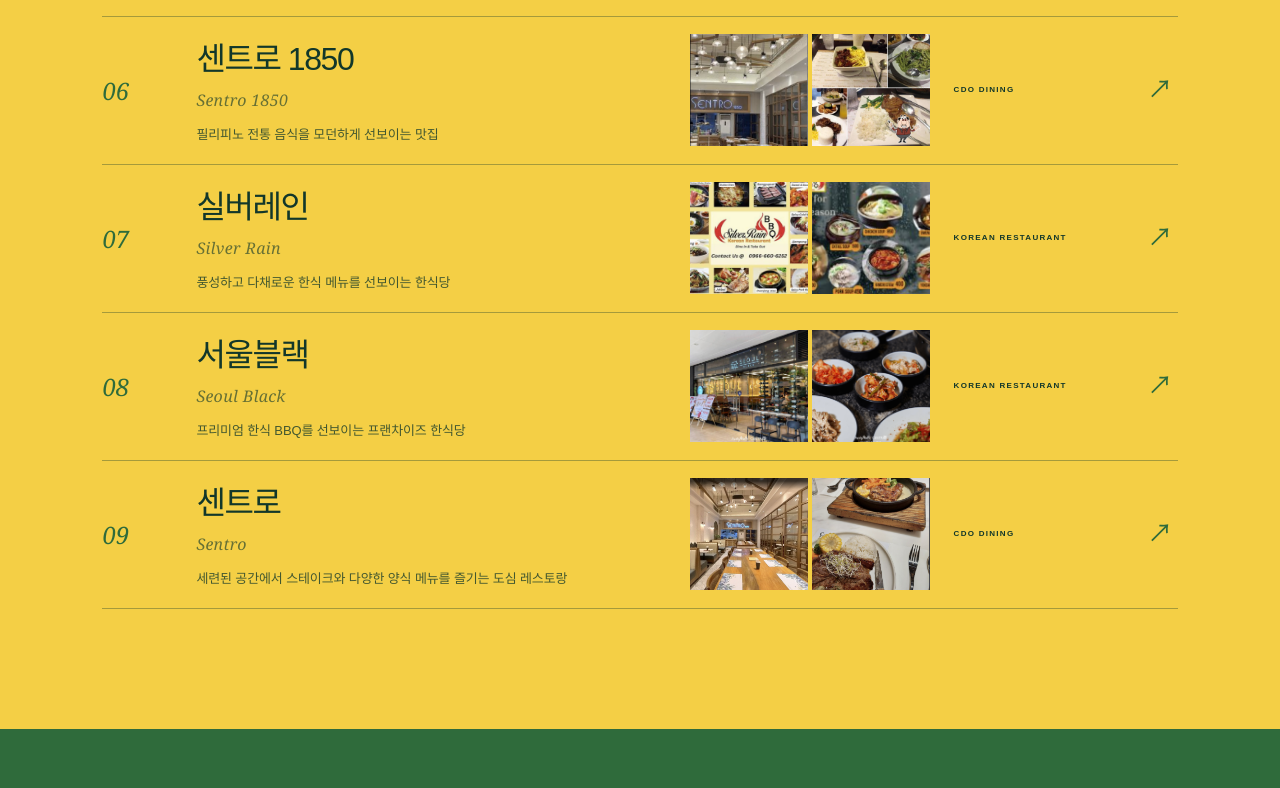
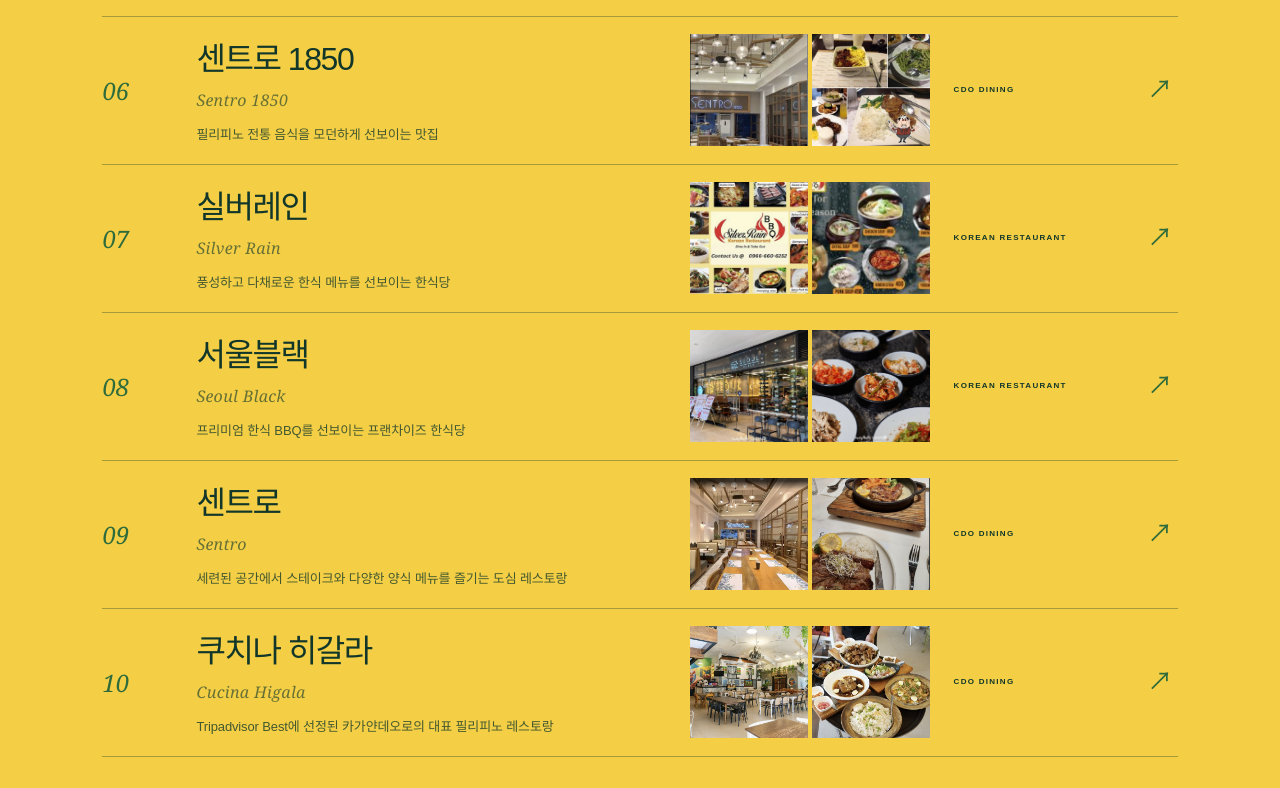
Before and after one commit to hellenqueen00-a11y/cagayandeoro, a Next.js app: page / in a window 1280 px wide. Shown: the part 11212-12000 px from the top of the page. Built offline with nearby package versions, Linux system fonts and the light colour scheme.

Commit message:
Add Cucina Higala restaurant

```diff
--- a/app/page.tsx
+++ b/app/page.tsx
@@ -109,6 +109,7 @@
   { ko: "실버레인", en: "Silver Rain", copy: "풍성하고 다채로운 한식 메뉴를 선보이는 한식당", type: "KOREAN RESTAURANT", place: "/dining-silver-rain-menu-1.png", food: "/dining-silver-rain-menu-2.png" },
   { ko: "서울블랙", en: "Seoul Black", copy: "프리미엄 한식 BBQ를 선보이는 프랜차이즈 한식당", type: "KOREAN RESTAURANT", place: "/dining-seoul-black-place.jpg", food: "/dining-seoul-black-food.jpg" },
   { ko: "센트로", en: "Sentro", copy: "세련된 공간에서 스테이크와 다양한 양식 메뉴를 즐기는 도심 레스토랑", place: "/dining-sentro-place.png", food: "/dining-sentro-food.png" },
+  { ko: "쿠치나 히갈라", en: "Cucina Higala", copy: "Tripadvisor Best에 선정된 카가얀데오로의 대표 필리피노 레스토랑", place: "/dining-cucina-higala-place.png", food: "/dining-cucina-higala-food.png" },
 ];
 
 const hotels = [
```
Also changed, not shown: public/dining-cucina-higala-food.png (added), public/dining-cucina-higala-place.png (added).
